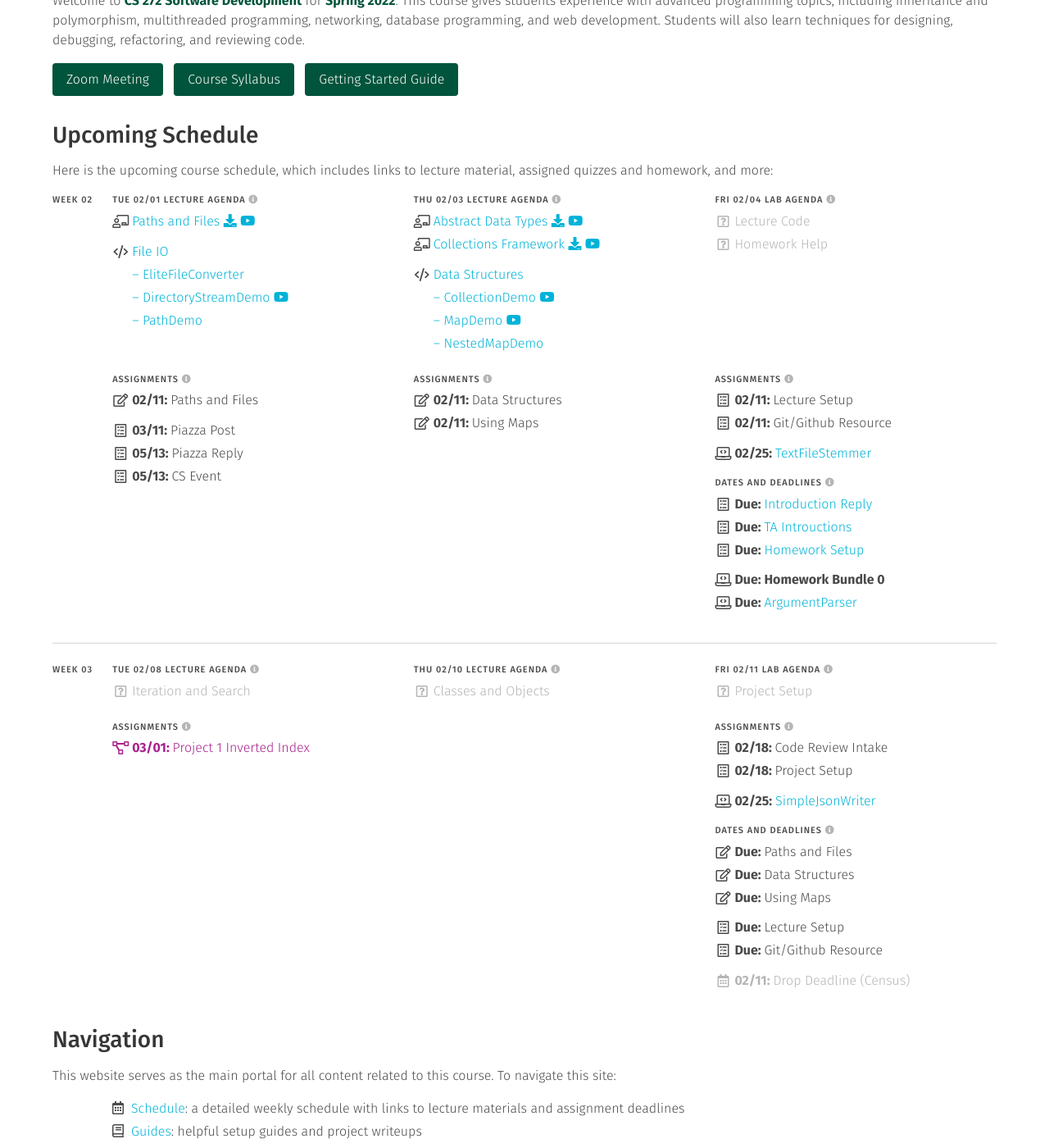
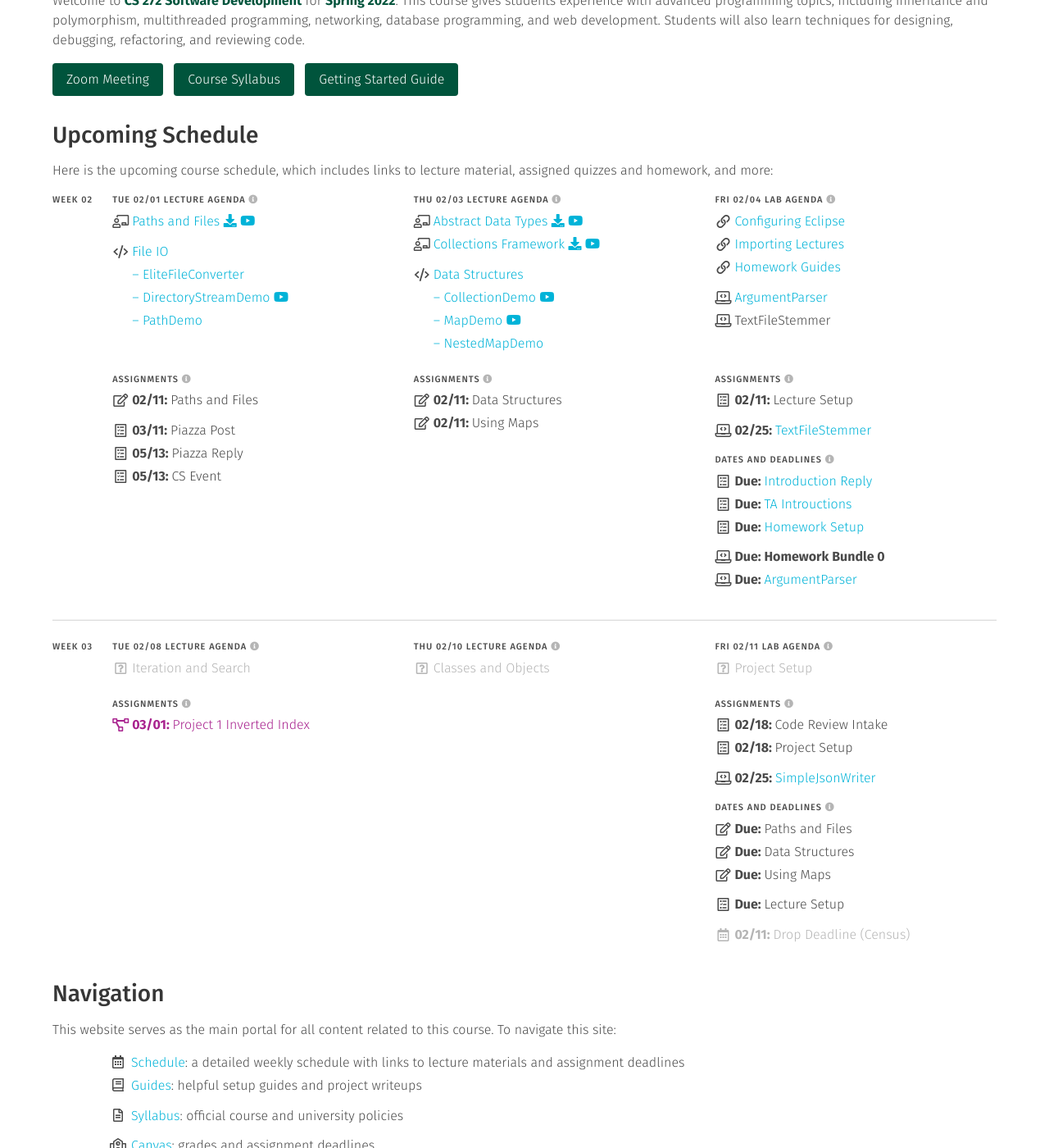
Before and after one commit to usf-cs272-spring2022/usf-cs272-spring2022.github.io, a Jekyll site: the page built from index.md, in a window 1280 px wide and 1400 px high, scrolled down 341 px. Shown: the whole window at 82% size. Built offline with Jekyll 4.4.1, drawn with Linux system fonts in a browser that asks for light colours.

Commit message:
Updating lab agenda

```diff
--- a/_data/schedule.yml
+++ b/_data/schedule.yml
@@ -98,6 +98,11 @@
               - text: 'Homework Setup'
                 icon: 'website'
                 link: '/guides/homework/setup-homework.html'
+
+              - text: 'ArgumentParser'
+                link: 'https://github.com/usf-cs272-spring2022/homework-ArgumentParser-template'
+                icon: 'homework'
+                type: 'bump'
 
           - <<: *content
             items:
@@ -224,19 +229,30 @@
         sections:
           - <<: *labs
             items:
-              - text: 'Lecture Code'
-                type: [*pending]
+              - text: 'Configuring Eclipse'
+                icon: 'website'
+                link: '/guides/eclipse/configuring-eclipse.html'
 
-              - text: 'Homework Help'
-                type: [*pending]
+              - text: 'Importing Lectures'
+                icon: 'website'
+                link: '/guides/eclipse/importing-eclipse-projects-from-github.html'
+
+              - text: 'Homework Guides'
+                icon: 'website'
+                link: '/guides/homework/'
+
+              - text: 'ArgumentParser'
+                link: 'https://github.com/usf-cs272-spring2022/homework-ArgumentParser-template'
+                icon: 'homework'
+                type: 'bump'
+
+              - text: 'TextFileStemmer'
+                icon: 'homework'
 
           - <<: *assignments
             items:
               - file: 'participation'
                 name: 'lecture_setup'
-
-              - file: 'participation'
-                name: 'github_resource'
 
               - file: 'homework'
                 name: 'textfilestemmer'
@@ -316,9 +332,6 @@
               - file: 'participation'
                 name: 'lecture_setup'
                 type: ['bump']
-
-              - file: 'participation'
-                name: 'github_resource'
 
               - text: 'Drop Deadline (Census)'
                 date: 2022-02-11
```
Also changed, not shown: _data/participation.yml (+4 -4 lines).
